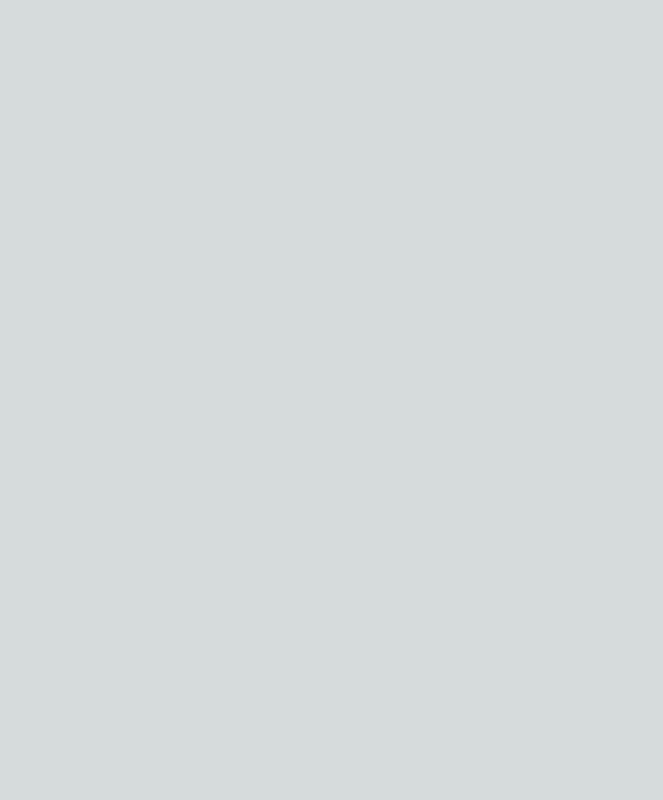
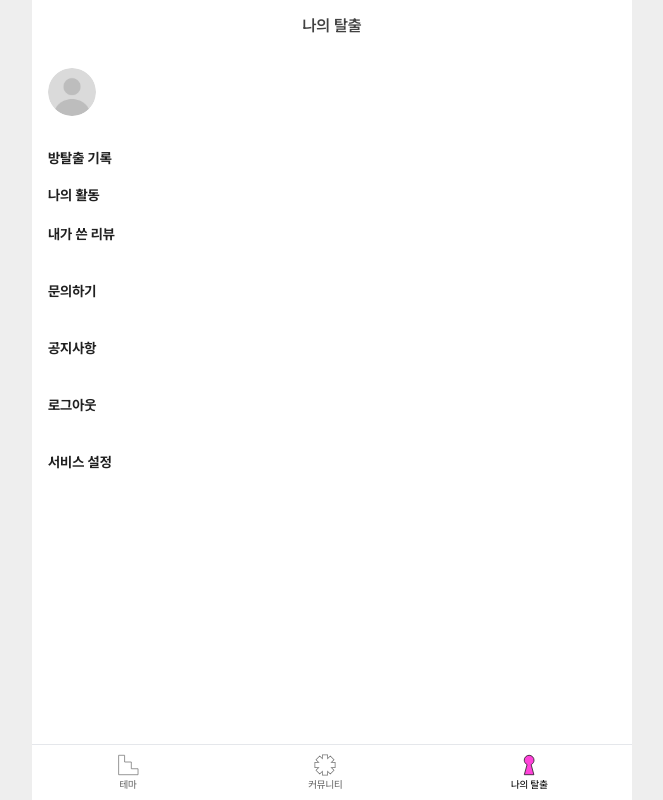
Before and after one commit to BTS-escapeRoom/BTS-Frontend, a Next.js app: page /my in a window 1280 px wide. Before the commit this address had no page. Shown: the whole page, without its empty margins (308-971 px from the left). Built offline with nearby package versions, Linux system fonts and the light colour scheme; no server answers.

Commit message:
feat: 마이페이지, 로그아웃 기능 구현

```diff
--- /dev/null
+++ b/src/app/(user)/my/page.tsx
@@ -0,0 +1,84 @@
+'use client'
+
+import Image from 'next/image'
+import { useRouter } from 'next/navigation'
+import HeaderController from '@/components/header/HeaderController'
+import { useAuthStore } from '@/features/auth/store/authStore'
+import { useModalStore } from '@/store/modalStore'
+import ConfirmModalContent from '@/components/modal/ConfirmModalContent'
+
+export default function MyEscapePage() {
+  const router = useRouter()
+  const memberInfo = useAuthStore((state) => state.memberInfo)
+  const logout = useAuthStore((state) => state.logout)
+  const { openModal } = useModalStore()
+
+  const profileImage = memberInfo?.profileImg || '/images/default-profile.png'
+  const nickname = memberInfo?.nickname || ''
+
+  const handleLogout = () => {
+    openModal(
+      <ConfirmModalContent
+        title="로그인"
+        message="로그아웃 하시겠습니까?"
+        onConfirm={async () => {
+          await logout()
+          router.push('/')
+        }}
+        confirmText="로그아웃"
+        cancelText="취소"
+      />,
+      {
+        title: '로그인',
+      },
+    )
+  }
+
+  return (
+    <>
+      <HeaderController />
+      <div className="flex h-full w-full flex-col">
+        <div className="flex items-center px-4 py-4">
+          <div className="relative h-12 w-12 flex-shrink-0 overflow-hidden rounded-full">
+            <Image
+              src={profileImage}
+              alt="프로필"
+              fill
+              className="object-cover"
+              sizes="48px"
+            />
+          </div>
+          <span className="ml-4 text-14 font-bold text-gray07">{nickname}</span>
+        </div>
+
+        <div className="mt-4 flex flex-col px-4">
+          {/* 방탈출 기록 - 타이틀만 */}
+          <div className="text-14 font-bold text-gray07">방탈출 기록</div>
+
+          {/* 나의 활동 - 타이틀만 */}
+          <div className="mt-4 text-14 font-bold text-gray07">나의 활동</div>
+
+          {/* 내가 쓴 리뷰 */}
+          <button className="py-[18px] text-left text-14 font-bold text-gray07">내가 쓴 리뷰</button>
+
+          {/* 문의하기 */}
+          <button className="py-[18px] text-left text-14 font-bold text-gray07">문의하기</button>
+
+          {/* 공지사항 */}
+          <button className="py-[18px] text-left text-14 font-bold text-gray07">공지사항</button>
+
+          {/* 로그아웃 */}
+          <button
+            onClick={handleLogout}
+            className="py-[18px] text-left text-14 font-bold text-gray07"
+          >
+            로그아웃
+          </button>
+
+          {/* 서비스 설정 */}
+          <button className="py-[18px] text-left text-14 font-bold text-gray07">서비스 설정</button>
+        </div>
+      </div>
+    </>
+  )
+}
--- a/src/components/header/HeaderController.tsx
+++ b/src/components/header/HeaderController.tsx
@@ -28,6 +28,8 @@ export default function HeaderController() {
           router.replace('/login')
         }
         return { ...headerConfig, showBack: true, title: '닉네임 설정', onBack }
+      case '/my':
+        return { ...headerConfig, title: '나의 탈출' }
     }
     return {
       ...headerConfig,
```
